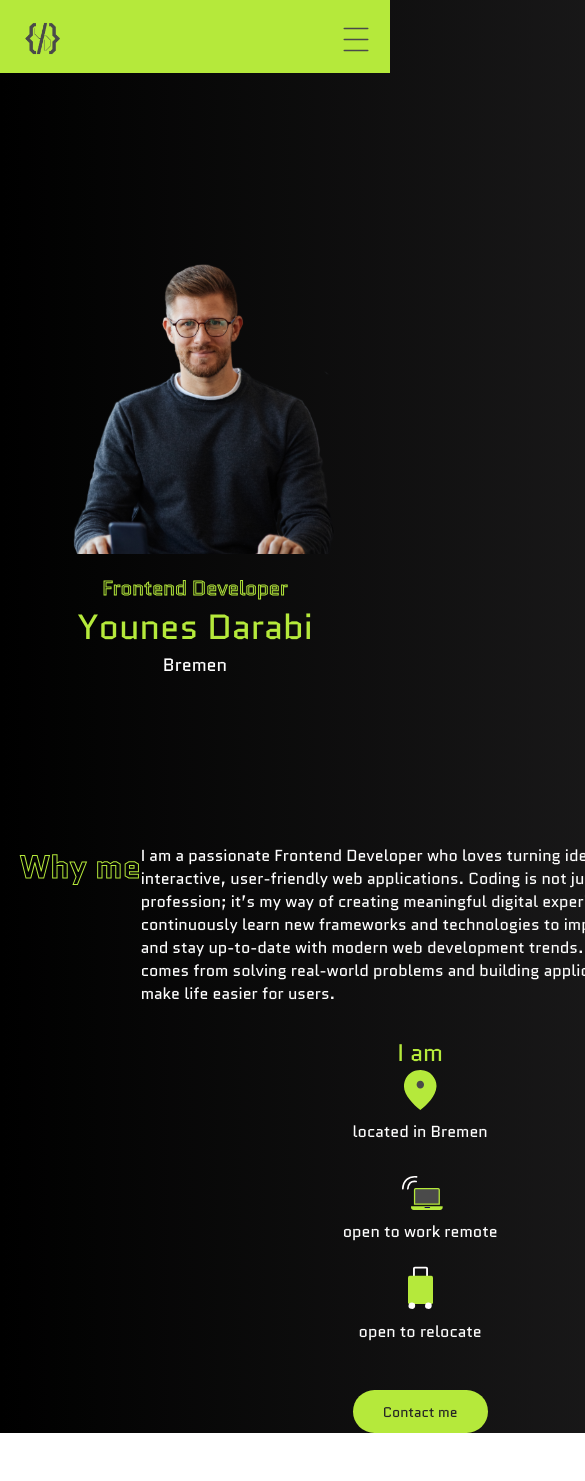
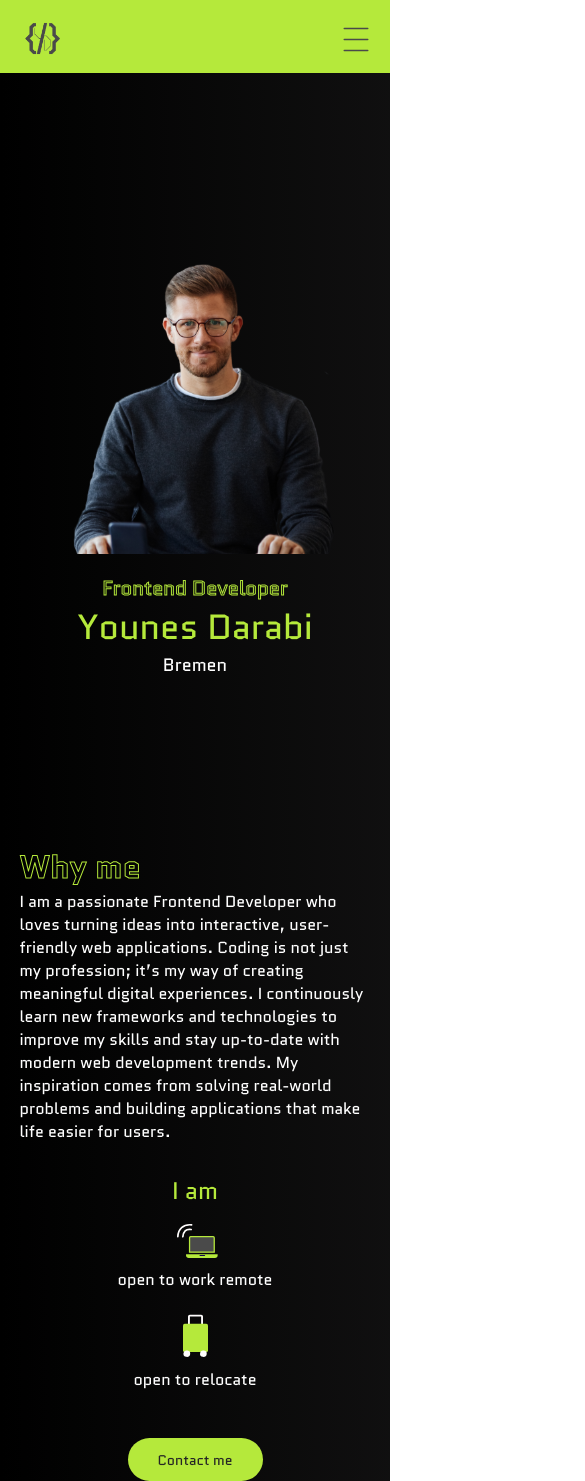
Before and after one commit to Younes-Darabi/portfolio, an Angular app: page / in a window 390 px wide. Shown: the top 1481 px of the page, 585 px wide, since content can reach past the window. Before the commit the page ends 1433 px from the top, so only its background shows below. Built offline with nearby package versions, Linux system fonts and the light colour scheme.

Commit message:
responsive about

```diff
--- a/src/app/main-page/about-page/about-page.scss
+++ b/src/app/main-page/about-page/about-page.scss
@@ -152,9 +152,15 @@
 
 @media (max-width:900px) {
     :host {
+        display: flex;
+        justify-content: center;
+        width: 90%;
+
+        section {
+            // display: flex;
             flex-direction: column;
-        width: 90%;
-        min-width: unset;
+            // height: 100%;
+            // width: 100%;
 
             .arrow {
                 display: none;
@@ -193,3 +199,142 @@
             }
         }
     }
+}
+
+// @media (max-width:900px) {
+//     :host {
+//         display: flex;
+//         justify-content: center;
+
+//         section {
+//             // display: flex;
+//             flex-direction: column;
+//             // height: 100%;
+//             width: 90%;
+
+//             .title_why_me {
+//                 // display: flex;
+//                 // flex-direction: column;
+//                 align-items: flex-start;
+//             }
+
+//             .div_why_me {
+//                 // display: flex;
+//                 // flex-direction: column;
+//                 // flex: 1;
+
+//                 .i_am {
+//                     // margin: 0;
+//                     // margin-top: 30px;
+//                 }
+
+//                 .location_remote_relocate {
+//                     // display: flex;
+//                     flex-direction: column;
+//                     // justify-content: space-evenly;
+
+//                     div {
+//                         width: 180px;
+//                         height: 100px;
+//                         display: flex;
+//                         flex-direction: column;
+//                         align-items: center;
+//                         gap: 10px;
+//                         position: relative;
+
+//                         .img_location_h {
+//                             transition: all 500ms ease-in-out;
+//                             display: none;
+//                             position: absolute;
+//                             width: 30px;
+//                             height: 8px;
+//                             top: 40px;
+//                             left: 74px;
+//                         }
+
+//                         .img_remote_h {
+//                             transition: all 500ms ease-in-out;
+//                             display: none;
+//                             position: absolute;
+//                             width: 20px;
+//                             height: 20px;
+//                             top: 1px;
+//                             left: 67px;
+//                         }
+
+//                         .img_relocate3 {
+//                             position: absolute;
+//                             width: 15px;
+//                             top: -13px;
+//                             z-index: -1;
+//                             transition: all 300ms ease-in-out;
+//                         }
+
+//                         .img_relocate2 {
+//                             width: 25px;
+//                         }
+
+//                         .img_relocate1 {
+//                             position: absolute;
+//                             width: 25px;
+//                             top: 16px;
+//                         }
+
+//                         p {
+//                             transition: all 500ms ease-in-out;
+//                         }
+
+//                         img {
+//                             height: 40px;
+//                         }
+
+//                         &:hover {
+
+//                             .img_remote_h,
+//                             .img_location_h {
+//                                 display: block;
+//                             }
+
+//                             .img_relocate3 {
+//                                 top: -17px;
+//                             }
+
+//                             p {
+//                                 color: #b5e93b;
+//                             }
+//                         }
+//                     }
+//                 }
+//             }
+
+//             .btn_div {
+//                 display: flex;
+//                 flex-direction: column;
+//                 align-items: end;
+
+//                 a {
+//                     display: flex;
+//                     justify-content: center;
+//                     align-items: center;
+//                     font-size: 14px;
+//                     background: linear-gradient(#b5e93b, #b5e93b);
+//                     width: 135px;
+//                     height: 43px;
+//                     border-radius: 30px;
+//                     border-style: none;
+//                     font-family: 'Quantico';
+//                     cursor: pointer;
+//                     color: #252525;
+
+//                     &:hover {
+//                         background: linear-gradient(#b5e93b, #547800);
+//                     }
+//                 }
+//             }
+
+//             .arrow {
+//                 display: none;
+//             }
+//         }
+//     }
+// }
```
Lines whose indentation alone changed are shown as unchanged.
